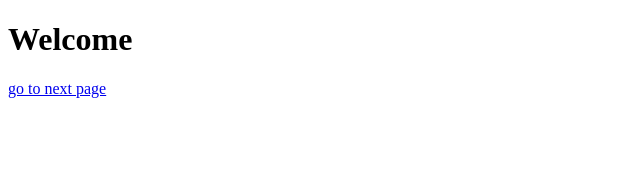
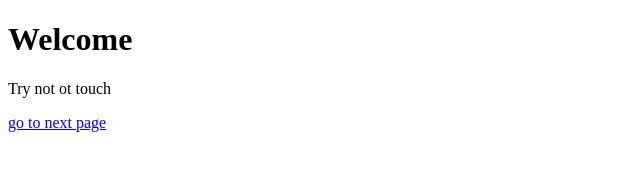
Before and after one commit to forfun09/pokharel-nishan, a plain HTML site: page index.html in a window 1280 px wide. Shown: the whole page, without its empty margins (0-640 px from the left). Drawn offline with Linux system fonts and the light colour scheme.

Commit message:
Update index.html
added paragraph

```diff
--- a/index.html
+++ b/index.html
@@ -24,6 +24,7 @@
 
 <body>
 <h1> Welcome </h1>
+  <p> Try not ot touch </p>
 
 <!-- ctrl + / for comment -->
 <!-- link another html -->
```
